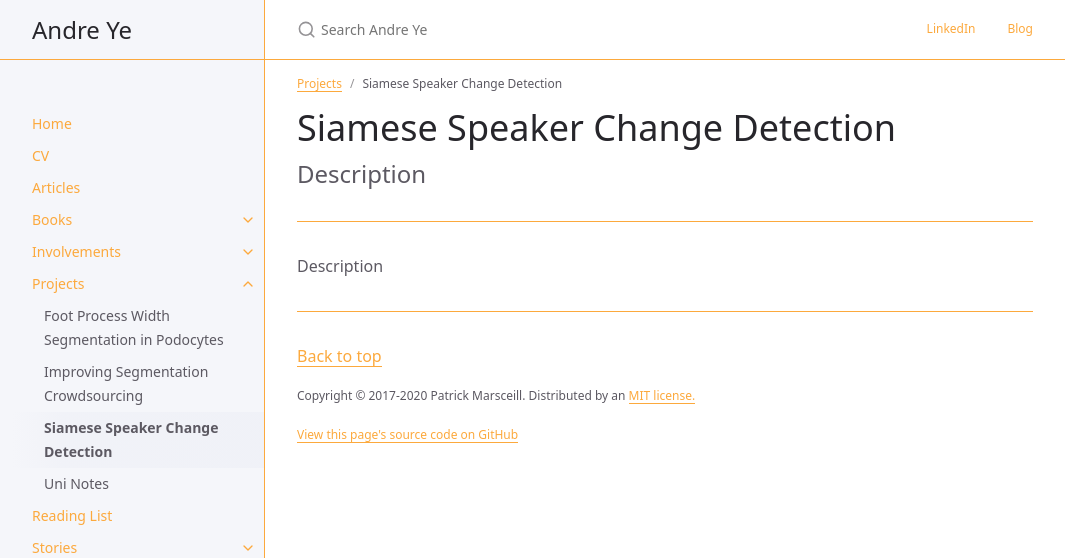
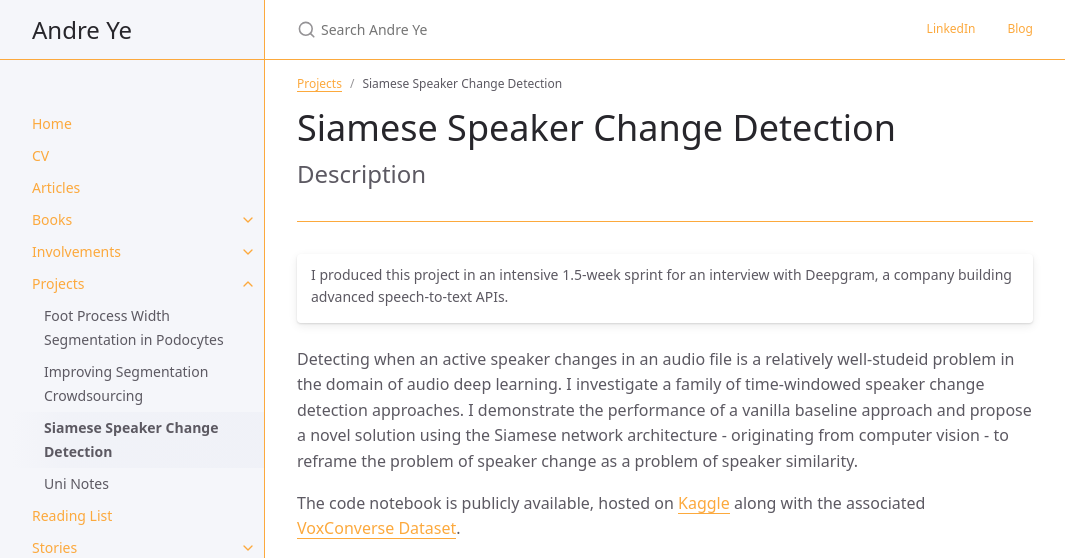
Before and after one commit to andre-ye/andre-ye.github.io-retired, a Jekyll site: the page built from docs/projects/siamese-speech-detection.md, in a window 1280 px wide and 1362 px high. Shown: the top 558 px of the window, without its empty margins (107-1172 px from the left). Built offline with Jekyll 4.4.1, drawn with Linux system fonts in a browser that asks for light colours; nearby versions of some CDN libraries; grey boxes are pictures that could not be loaded.

Commit message:
Update siamese-speech-detection.md

```diff
--- a/docs/projects/siamese-speech-detection.md
+++ b/docs/projects/siamese-speech-detection.md
@@ -13,4 +13,10 @@ Description
 
 ---
 
-Description
+| I produced this project in an intensive 1.5-week sprint for an interview with Deepgram, a company building advanced speech-to-text APIs. |
+
+Detecting when an active speaker changes in an audio file is a relatively well-studeid problem in the domain of audio deep learning. I investigate a family of time-windowed speaker change detection approaches. I demonstrate the performance of a vanilla baseline approach and propose a novel solution using the Siamese network architecture - originating from computer vision - to reframe the problem of speaker change as a problem of speaker similarity.
+
+The code notebook is publicly available, hosted on [Kaggle](https://www.kaggle.com/washingtongold/identifying-speaker-change){:target="_blank"} along with the associated [VoxConverse Dataset](https://www.kaggle.com/washingtongold/voxconverse-dataset){:target="_blank"}.
+
+<iframe src="https://www.kaggle.com/washingtongold/identifying-speaker-change" width="100%" height="600" style="border:1px solid black;"></iframe>
```
